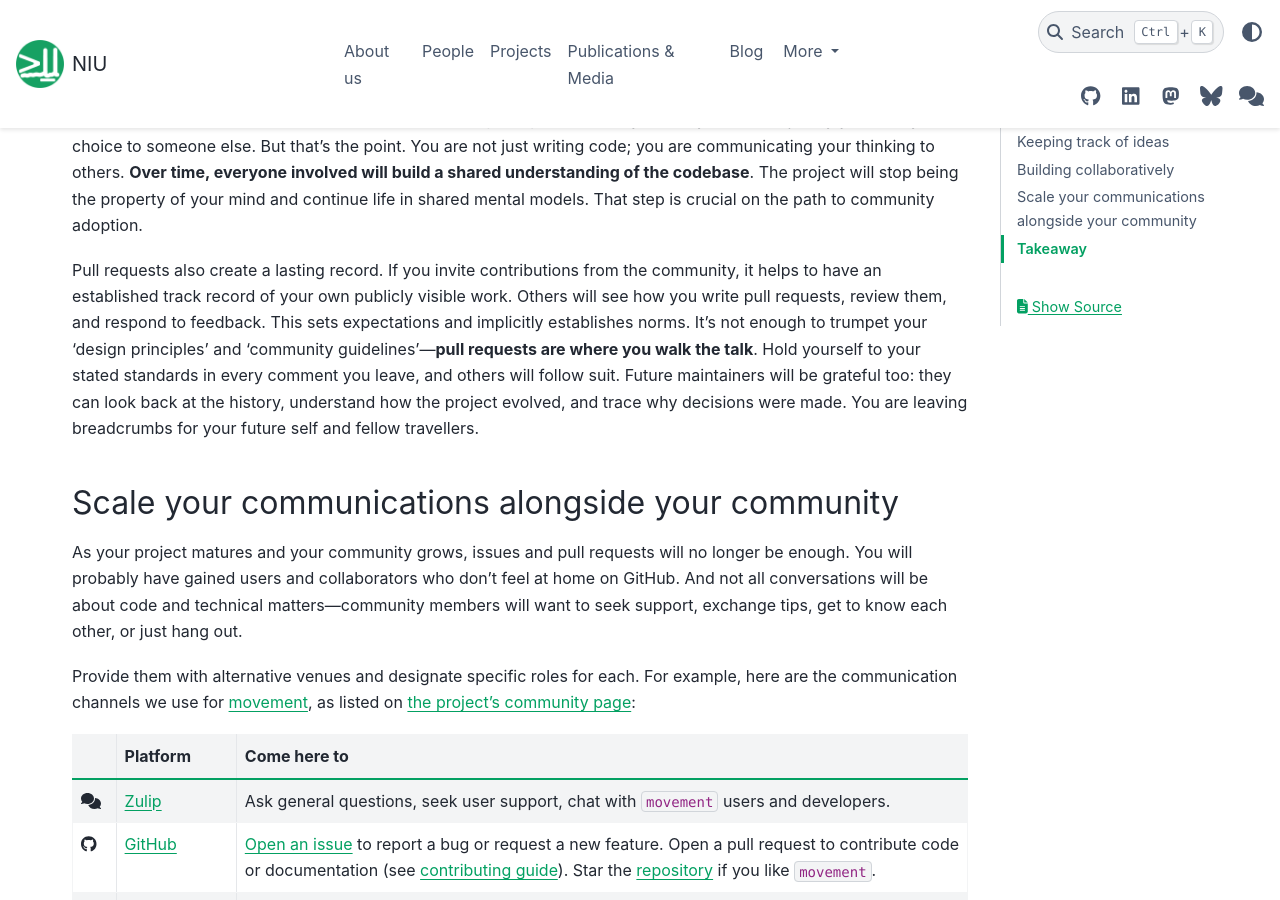
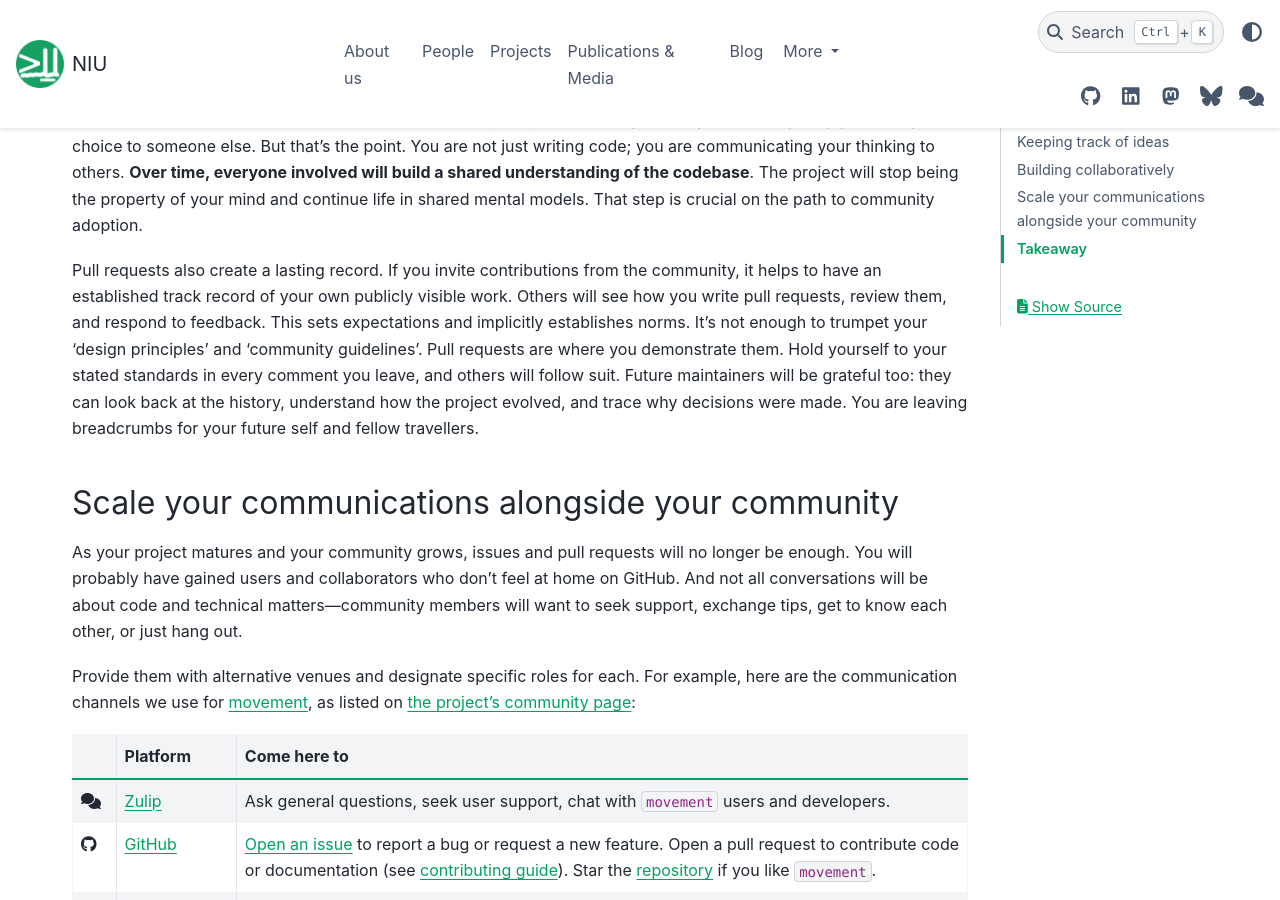
Before and after one commit to neuroinformatics-unit/neuroinformatics-unit.github.io, a Sphinx documentation site: the page built from docs/source/blog/trusted-by-design_part3.md, in a window 1280 px wide and 900 px high, scrolled down 2551 px. Built offline with Sphinx 7.4.7 and the PyData theme 0.15.4, drawn with Linux system fonts in a browser that asks for light colours; nearby versions of some CDN libraries.

Commit message:
Do away with the 'walk the talk' idiom

```diff
--- a/docs/source/blog/trusted-by-design_part3.md
+++ b/docs/source/blog/trusted-by-design_part3.md
@@ -56,7 +56,7 @@ My first advice about **pull requests: just use them, without exception**. Don't
 
 If you are blessed to have at least one collaborator, the benefits multiply. You can review each other's work, ask questions, suggest improvements, and hold each other accountable. Pull requests provide a fantastic interface for code review—use it. You will feel slowed down at first, perhaps even annoyed that you have to justify your every choice to someone else. But that's the point. You are not just writing code; you are communicating your thinking to others. **Over time, everyone involved will build a shared understanding of the codebase**. The project will stop being the property of your mind and continue life in shared mental models. That step is crucial on the path to community adoption.
 
-Pull requests also create a lasting record. If you invite contributions from the community, it helps to have an established track record of your own publicly visible work. Others will see how you write pull requests, review them, and respond to feedback. This sets expectations and implicitly establishes norms. It's not enough to trumpet your 'design principles' and 'community guidelines'—**pull requests are where you walk the talk**. Hold yourself to your stated standards in every comment you leave, and others will follow suit. Future maintainers will be grateful too: they can look back at the history, understand how the project evolved, and trace why decisions were made. You are leaving breadcrumbs for your future self and fellow travellers.
+Pull requests also create a lasting record. If you invite contributions from the community, it helps to have an established track record of your own publicly visible work. Others will see how you write pull requests, review them, and respond to feedback. This sets expectations and implicitly establishes norms. It's not enough to trumpet your 'design principles' and 'community guidelines'. Pull requests are where you demonstrate them. Hold yourself to your stated standards in every comment you leave, and others will follow suit. Future maintainers will be grateful too: they can look back at the history, understand how the project evolved, and trace why decisions were made. You are leaving breadcrumbs for your future self and fellow travellers.
 
 ## Scale your communications alongside your community
 
```
